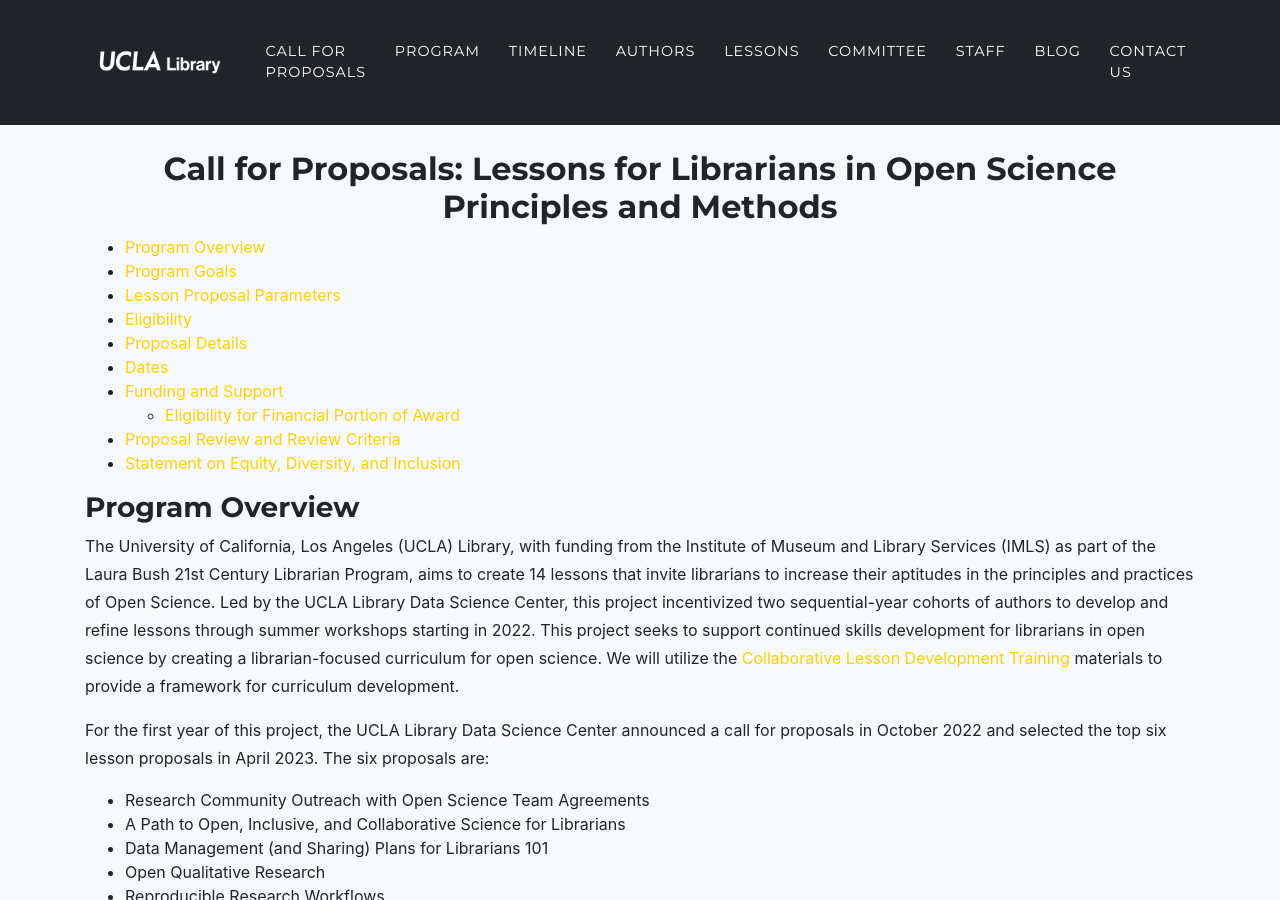
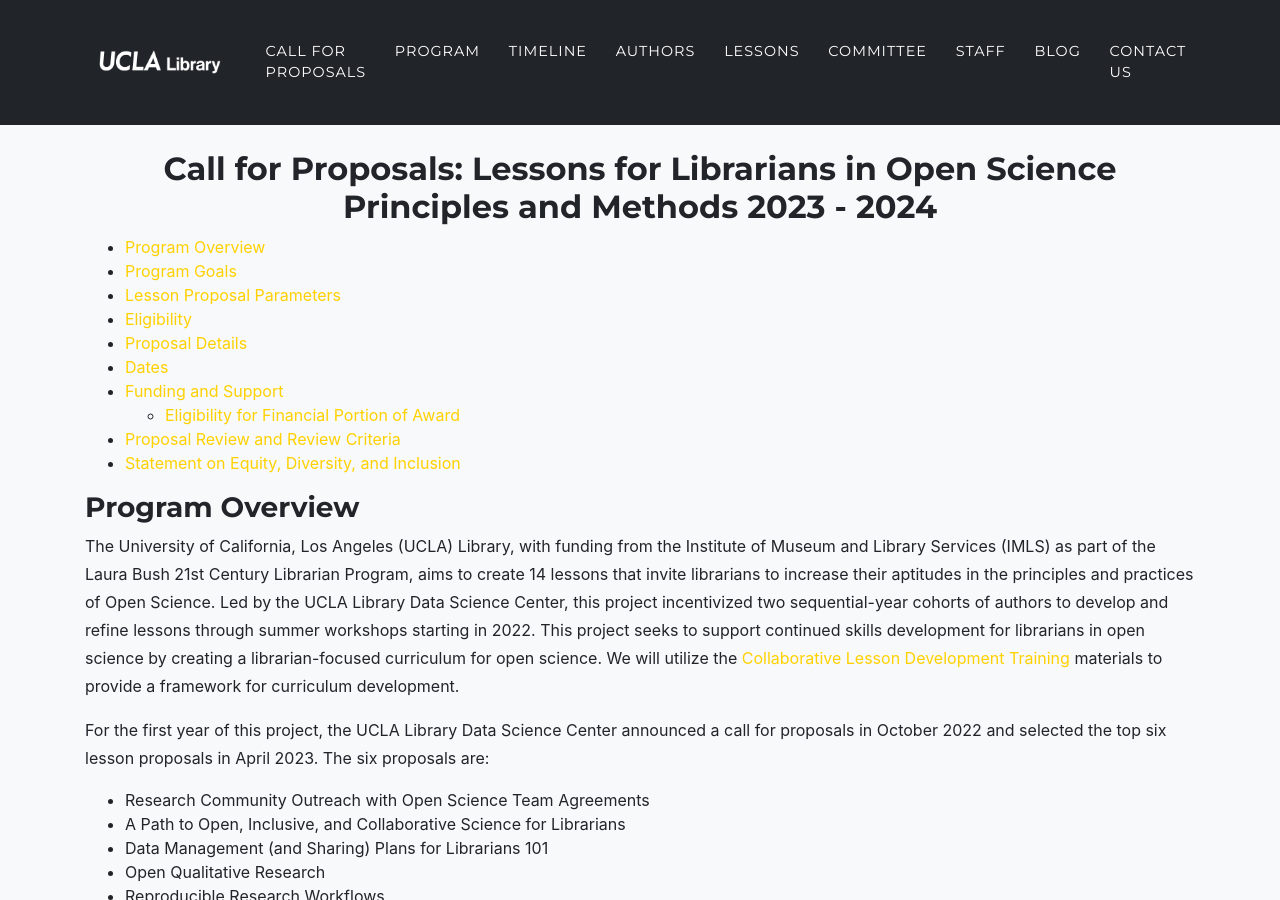
Before and after one commit to ucla-imls-open-sci/ucla-imls-open-sci.github.io, a Jekyll site: the page built from cfp.md, in a window 1280 px wide and 900 px high. Built offline with Jekyll 4.4.1, drawn with Linux system fonts in a browser that asks for light colours; some web fonts are replaced.

```diff
--- a/cfp.md
+++ b/cfp.md
@@ -1,11 +1,11 @@
 ---
 layout: page
-title: "Call for Proposals: Lessons for Librarians in Open Science Principles and Methods 2023 - 2024"
+title: "Call for Proposals: Lessons for Librarians in Open Science Principles and Methods"
 background: grey
 ---
 
 <div class="col-lg-12 text-center">
-	<h2 class="section-heading">Call for Proposals: Lessons for Librarians in Open Science Principles and Methods</h2>
+	<h2 class="section-heading">Call for Proposals: Lessons for Librarians in Open Science Principles and Methods 2023 - 2024</h2>
 </div>
 
 <!-- *A Call for Proposals for year 2 of the project will be released on **2023-11-29**. Check back then.* !-->
```
